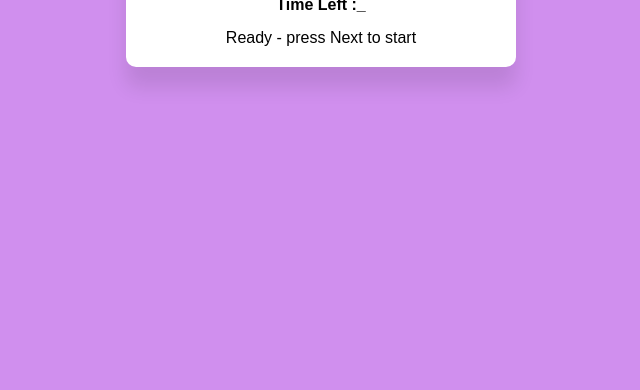
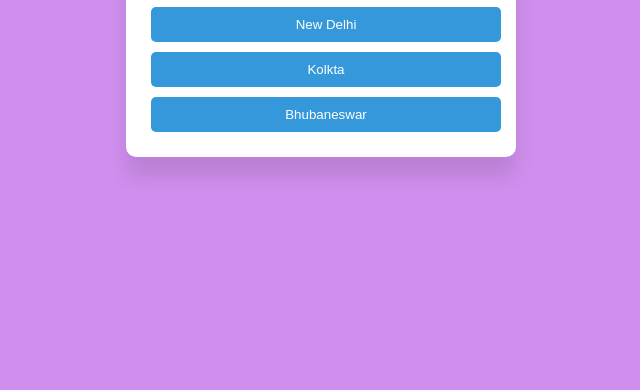
Before and after one commit to Hrushi1230/QuizApp, a plain HTML site: page index.html in a window 1280 px wide. Shown: the part 426-816 px from the top of the page, without its empty margins (319-959 px from the left). Drawn offline with Linux system fonts and the light colour scheme.

Commit message:
Render the question and options

```diff
--- a/scripts.js
+++ b/scripts.js
@@ -48,12 +48,25 @@ const questions =[
     score =0 ;
     resultDiv.classList.add('hide');
     nextBtn.style.display = "none";
-    questionContainer.innerText = "Ready - press Next to start";
-    optionsContainer.innerHTML = "";
-    timerDisplay.innerText = "Time Left :_";
+    showQuestion();
+  }
 
-    nextBtn.addEventListener("click" , () =>{
-         console.log("Next button clicked");
-    });
+  function showQuestion(){
+    const q =questions[currentQuestionIndex];
+    questionContainer.innerText = q.question;
+    optionsContainer.innerHTML ="";
+
+    q.options.forEach((option ,index) =>{
+        const btn = document.createElement("button");
+        btn.type ="button";
+        btn.className ="option-btn";
+        btn.textContent = option;
+        btn.dataset.index =index;
+        optionsContainer.appendChild(btn);
+        //optionContainer is parent and btn is child
+    })
+
+    timerDisplay.textContent = "Time Left :_ ";
+
   }
   startQuiz();
--- a/styles.css
+++ b/styles.css
@@ -14,6 +14,7 @@ body {
     width: 350px;
     text-align: center;
     box-shadow: 0 20px 20px rgba(0 ,0 ,0, 0.1);
+    font-weight: bold;
 
 }
 #timer {
```
